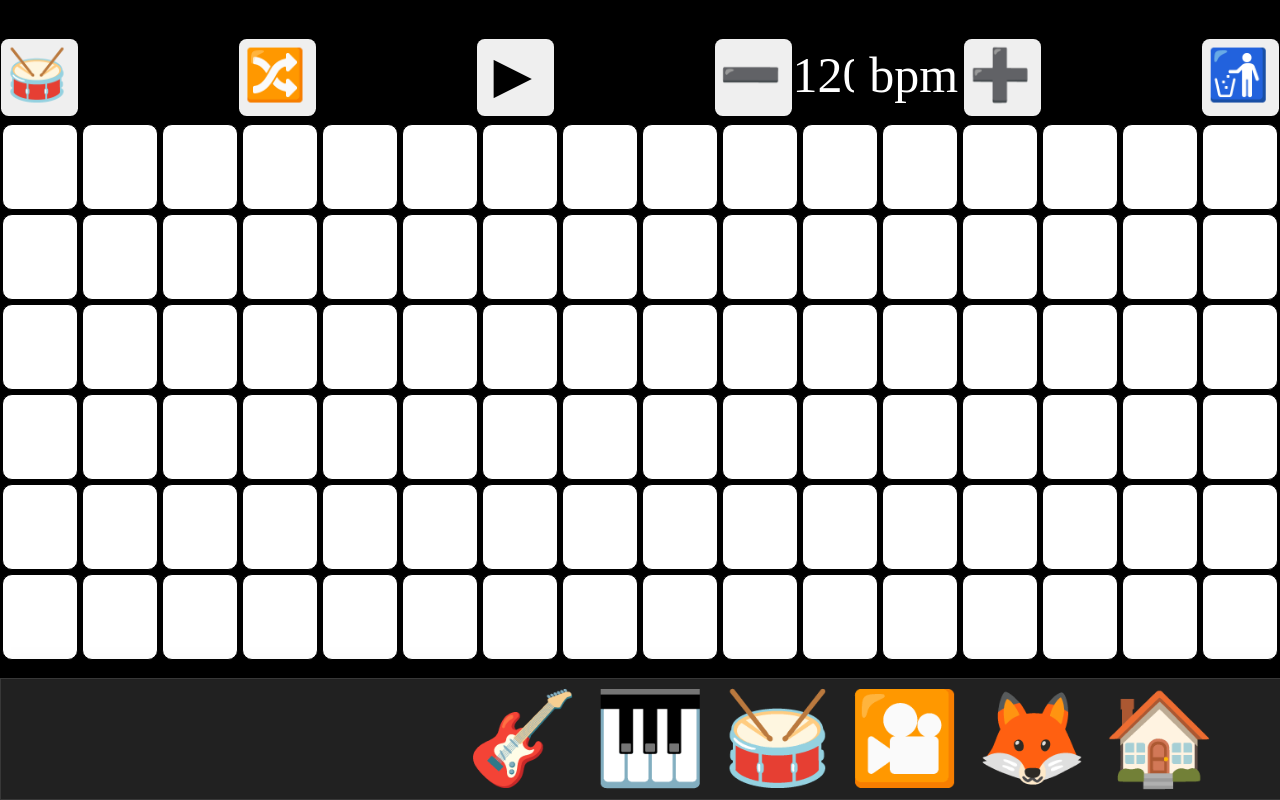
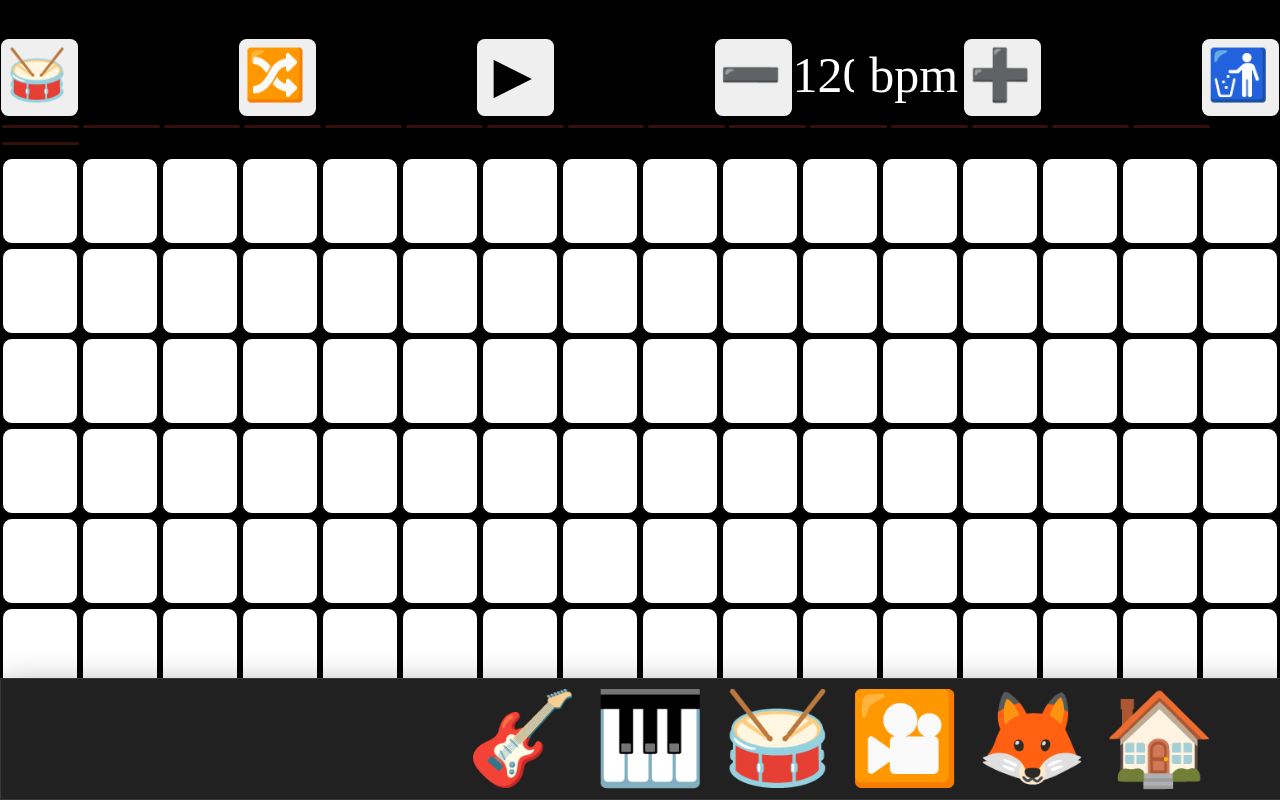
Before and after one commit to DongHY1/my-protfolio-website, a Vue app: page /drum in a window 1280 px wide. Shown: the top 800 px of the page. Built offline with nearby package versions, Linux system fonts and the light colour scheme.

Commit message:
✨新增(Vue): 添加灯光效果

```diff
--- a/src/views/Drum.vue
+++ b/src/views/Drum.vue
@@ -27,7 +27,13 @@
             </button>
         </div>
         <div class="pad">
-            <div class="timeline"></div>
+            <div class="timeline">
+                <div
+                    v-for="i in 16"
+                    :key="`time_${i}`"
+                    :class="{ 'time': true, 'active': index === i - 1 }"
+                />
+            </div>
             <div class="drum set" v-show="tab === 0">
                 <div class="kick">
                     <div
@@ -147,7 +153,7 @@ function handleClearPlay() {
 function getEmptyArray(length = 16) {
     return new Array(length).fill(0)
 }
- // 随机把数组里的值赋值为true
+// 随机把数组里的值赋值为true
 function getRandomArray(length = 16) {
     const arr = new Array(length).fill(0)
     let bool
@@ -277,6 +283,22 @@ function stop() {
         }
     }
     .pad {
+        .timeline {
+            .time {
+                display: inline-block;
+                width: 6%;
+                height: 3px;
+                background-color: #ff5733;
+                opacity: 0.2;
+                margin: 2px 2px;
+                border-radius: 5px;
+                transition: all 0.1s;
+            }
+            & .active {
+                height: 10px;
+                opacity: 1;
+            }
+        }
         .set {
             margin: 5px 0;
             .kick,
```
